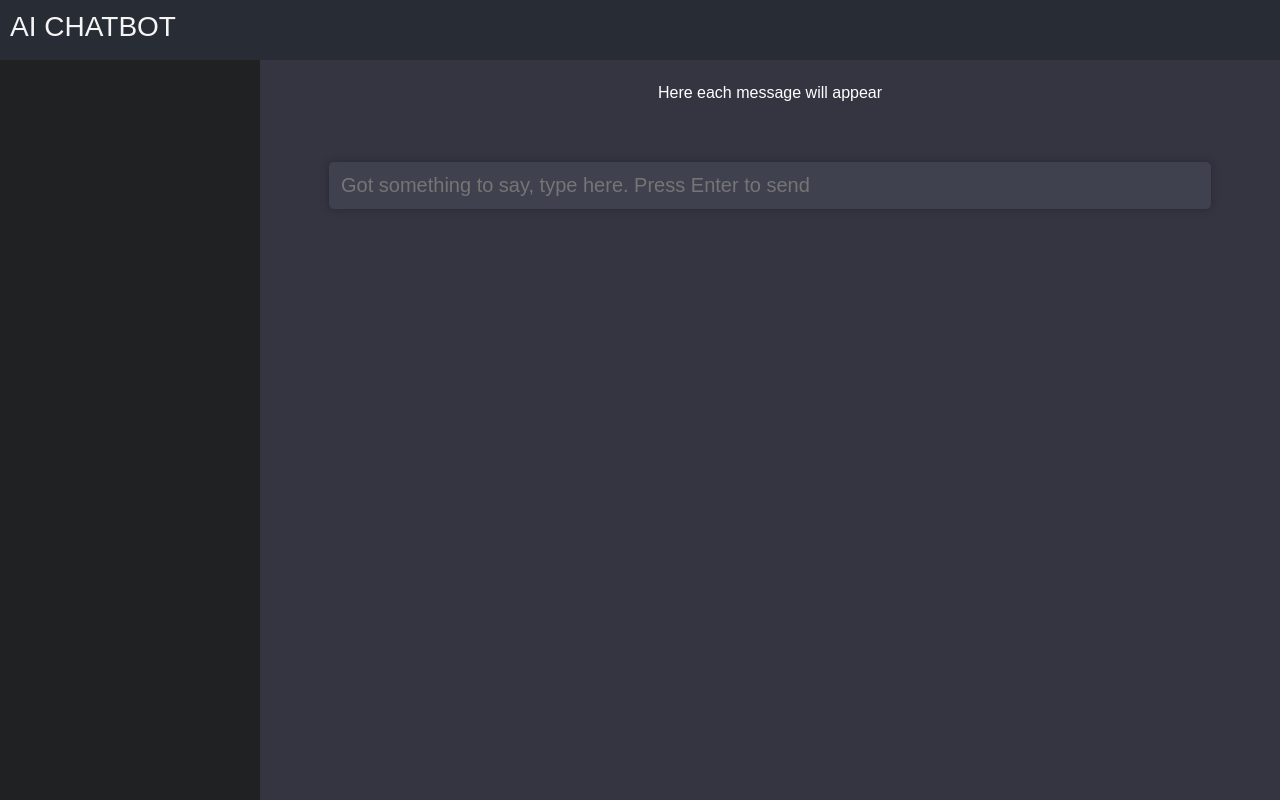
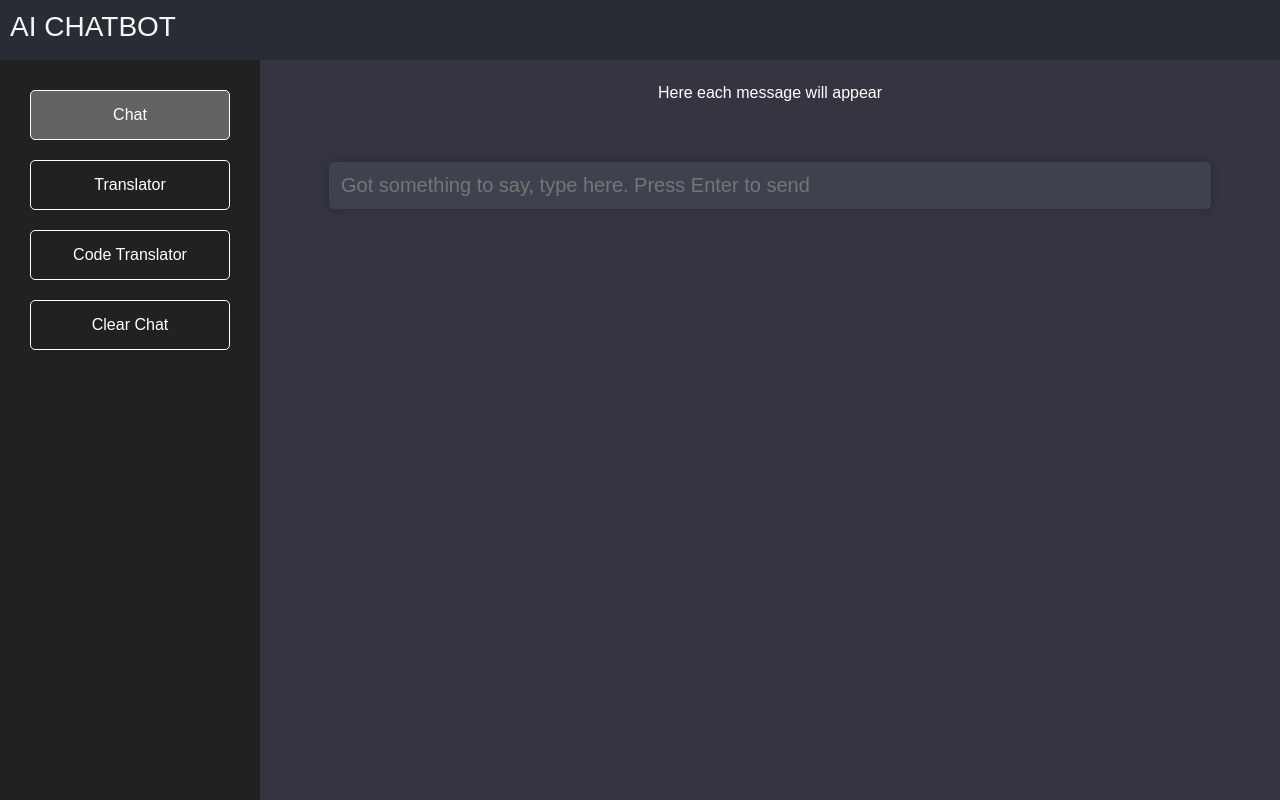
Before and after one commit to 63093AjayPathak/ai_chatbot, a React (Create React App) app in the folder client/: page / in a window 1280 px wide. Built offline with nearby package versions, Linux system fonts and the light colour scheme.

Commit message:
added buttons to toggle between different child components

```diff
--- a/client/src/components/code-translate.jsx
+++ b/client/src/components/code-translate.jsx
@@ -0,0 +1,4 @@
+import React from "react";
+const CodeTranslate = () => {};
+
+export default React.memo(CodeTranslate);
--- a/client/src/components/home.jsx
+++ b/client/src/components/home.jsx
@@ -1,10 +1,9 @@
 import "./stylesheets/chat-complete.css";
-import React from "react";
-import { useState, useCallback } from "react";
-import { toast } from "react-toastify";
+import React, { useState, useCallback } from "react";
 import Chat from "./chat";
 import Translate from "./translate";
 import CodeTranslate from "./code-translate";
+import { toast } from "react-toastify";
 
 const Home = () => {
   // states for our whole client side
@@ -67,6 +66,7 @@ const Home = () => {
     setTranslateCode([{ user: "ai", message: "How can I help you?" }]);
   }, [translateCode]);
 
+  // setting state (chosenButton to various values according to the option chosen in UI)
   const setToChat = () => {
     changeButton("chat");
   };
@@ -137,9 +137,43 @@ const Home = () => {
       </div>
 
       <div className="main-container">
-        <aside className="conversations"></aside>
+        <aside className="conversations">
+          <div
+            className={
+              chosenButton === `chat`
+                ? `toggle-button-selected`
+                : `toggle-button`
+            }
+            onClick={setToChat}
+          >
+            Chat
+          </div>
+          <div
+            className={
+              chosenButton === `translate`
+                ? `toggle-button-selected`
+                : `toggle-button`
+            }
+            onClick={setToTranslate}
+          >
+            Translator
+          </div>
+          <div
+            className={
+              chosenButton === `code`
+                ? `toggle-button-selected`
+                : `toggle-button`
+            }
+            onClick={setToCodeTranslate}
+          >
+            Code Translator
+          </div>
+          <div className="toggle-button" onClick={clearConvo}>
+            Clear Chat
+          </div>
+        </aside>
         <section className="chat-box" style={{ overflowY: "auto" }}>
-          <Chat />
+          {componentToRender(chat, setCurrentChat, clearChat)}
         </section>
       </div>
     </div>
--- a/client/src/components/stylesheets/chat-complete.css
+++ b/client/src/components/stylesheets/chat-complete.css
@@ -12,6 +12,39 @@
     flex: 1;
     background-color: #343541;
     position: relative;
+}
+.conversations{
+    width: 260px;
+    overflow: hidden;
+    padding: 10px;
+    background-color: #202123;
+}
+
+.toggle-button{
+    padding: 15px;
+    border: 1px solid white;
+    text-align: center;
+    border-radius: 5px;
+    margin: 20px;
+    transition: ease 0.5s all;
+}
+
+.toggle-button:hover{
+    background-color: rgba(255,255,255,0.1);
+}
+
+.toggle-button-selected{
+    background-color: rgba(247,247,248,0.3);
+    padding: 15px;
+    border: 1px solid white;
+    text-align: center;
+    border-radius: 5px;
+    margin: 20px;
+    transition: ease 0.5s all;
+}
+
+.toggle-button-selected:hover{
+    background-color:rgba(255,255,255,0.1);
 }
 
 .chat-log{
--- a/client/src/components/translate.jsx
+++ b/client/src/components/translate.jsx
@@ -0,0 +1,4 @@
+import React from "react";
+const Translate = () => {};
+
+export default React.memo(Translate);
```
